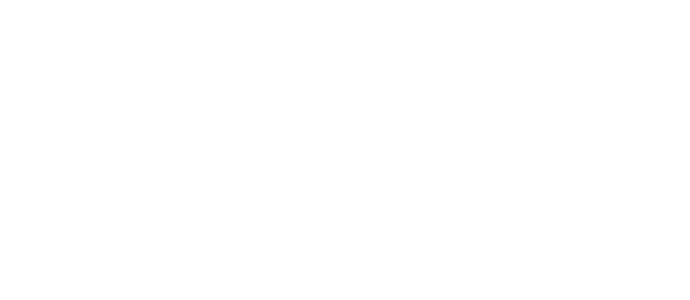
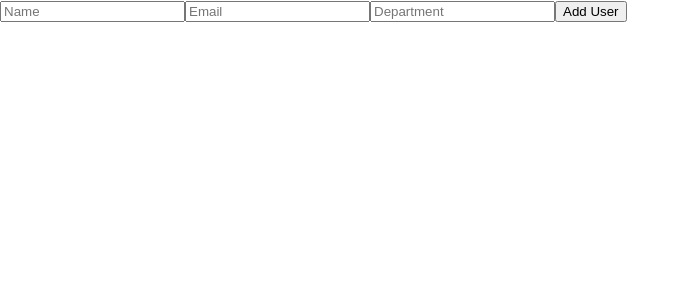
Before and after one commit to ShubhamSaini142/usermanagement, a React (Create React App) app: page /add in a window 1280 px wide. Before the commit this address had no page. Shown: the top 300 px of the page, without its empty margins (0-690 px from the left). Built offline with nearby package versions, Linux system fonts and the light colour scheme.

Commit message:
adduser finished

```diff
--- a/src/App.js
+++ b/src/App.js
@@ -2,12 +2,14 @@
 import { BrowserRouter as Router, Routes, Route } from 'react-router-dom';
 import './App.css';
 import UserList from './Components/UserList';
+import AddUser from './Components/AddUser';
 
 function App() {
   return (
     <Router>
       <Routes>
         <Route path="/" element={<UserList />} />
+        <Route path="/add" element={<AddUser />} />
         </Routes>
 
     </Router>
--- a/src/Components/AddUser.js
+++ b/src/Components/AddUser.js
@@ -0,0 +1,35 @@
+import React, { useState } from "react";
+import axios from "axios";
+import { useNavigate } from "react-router-dom";
+
+const AddUser = () => {
+  const [user, setUser] = useState({ name: "", email: "", department: "" });
+  const navigate = useNavigate();
+
+  const handleChange = (e) => {
+    setUser({ ...user, [e.target.name]: e.target.value });
+    console.log(user);
+  };
+
+  const handleSubmit = async (e) => {
+    e.preventDefault();
+    try {
+      await axios.post("https://jsonplaceholder.typicode.com/users", user);
+      alert("User added successfully");
+      navigate("/");
+    } catch (error) {
+      alert("Failed to add user");
+    }
+  };
+
+  return (
+    <form onSubmit={handleSubmit}>
+      <input name="name" placeholder="Name" onChange={handleChange} />
+      <input name="email" placeholder="Email" onChange={handleChange} />
+      <input name="department" placeholder="Department" onChange={handleChange} />
+      <button type="submit">Add User</button>
+    </form>
+  );
+};
+
+export default AddUser;
```
